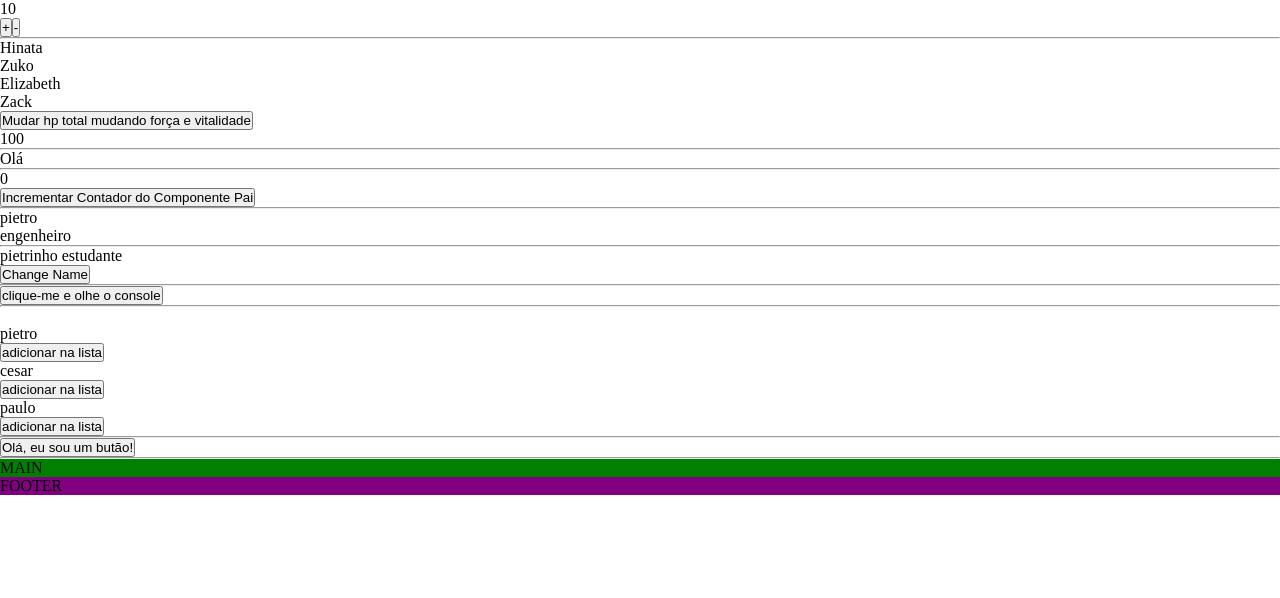
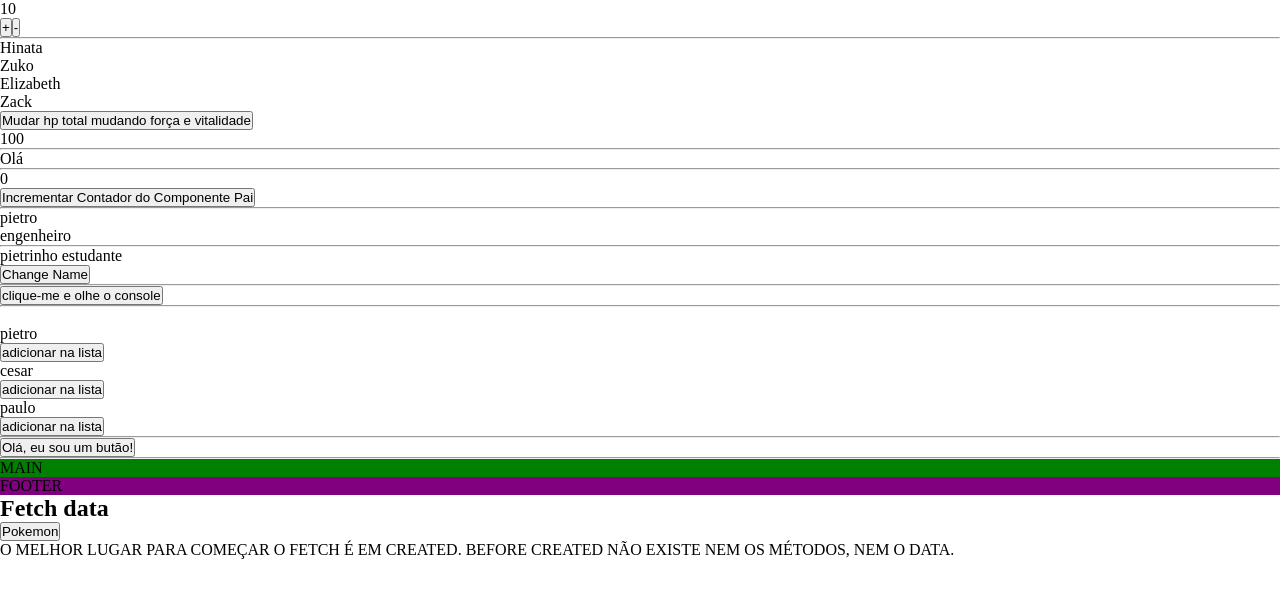
Before and after one commit to pietroBragaAquinoJunior/sandbox-vuejs, a Vue app: page / in a window 1280 px wide. Shown: the top 598 px of the page. Built offline with nearby package versions, Linux system fonts and the light colour scheme.

Commit message:
fetching data

```diff
--- a/src/App.vue
+++ b/src/App.vue
@@ -12,6 +12,7 @@ import EmitExample2 from './components/EmitExample2.vue'
 import EmitExample3 from './components/EmitExample3.vue'
 import SlotExample from './components/SlotExample.vue'
 import SlotWithName from './components/SlotWithName.vue'
+import FetchData from './components/FetchData.vue'
 
 export default {
   components: {
@@ -25,7 +26,8 @@ export default {
     EmitExample2,
     EmitExample3,
     SlotExample,
-    SlotWithName
+    SlotWithName,
+    FetchData
   },
   data() {
     return {
@@ -90,6 +92,9 @@ export default {
       <template v-slot:main>MAIN</template>
       <template v-slot:footer>FOOTER</template>
     </SlotWithName>
+    <FetchData />
+     O MELHOR LUGAR PARA COMEÇAR O FETCH É EM CREATED.
+     BEFORE CREATED NÃO EXISTE NEM OS MÉTODOS, NEM O DATA.
   </main>
 
   <!-- <header>
--- /dev/null
+++ b/src/components/FetchData.vue
@@ -0,0 +1,22 @@
+<script lang="ts">
+    export default {
+        data(){
+            return {
+                pokedex: ""
+            }
+        },
+        methods: {
+            async fetchPokemon(){
+                this.pokedex = await fetch('https://pokeapi.co/api/v2/pokemon/ditto').then(response => response.json())
+            }
+        }
+    }
+</script>
+
+<template>
+    <div>
+        <h2>Fetch data</h2>
+        <pre>{{ pokedex }}</pre>
+        <button @click="fetchPokemon">Pokemon</button>
+    </div>
+</template>
--- a/src/components/SlotWithName.vue
+++ b/src/components/SlotWithName.vue
@@ -1,4 +1,4 @@
-<script>
+<script lang="ts">
     export default {
 
     }
```
